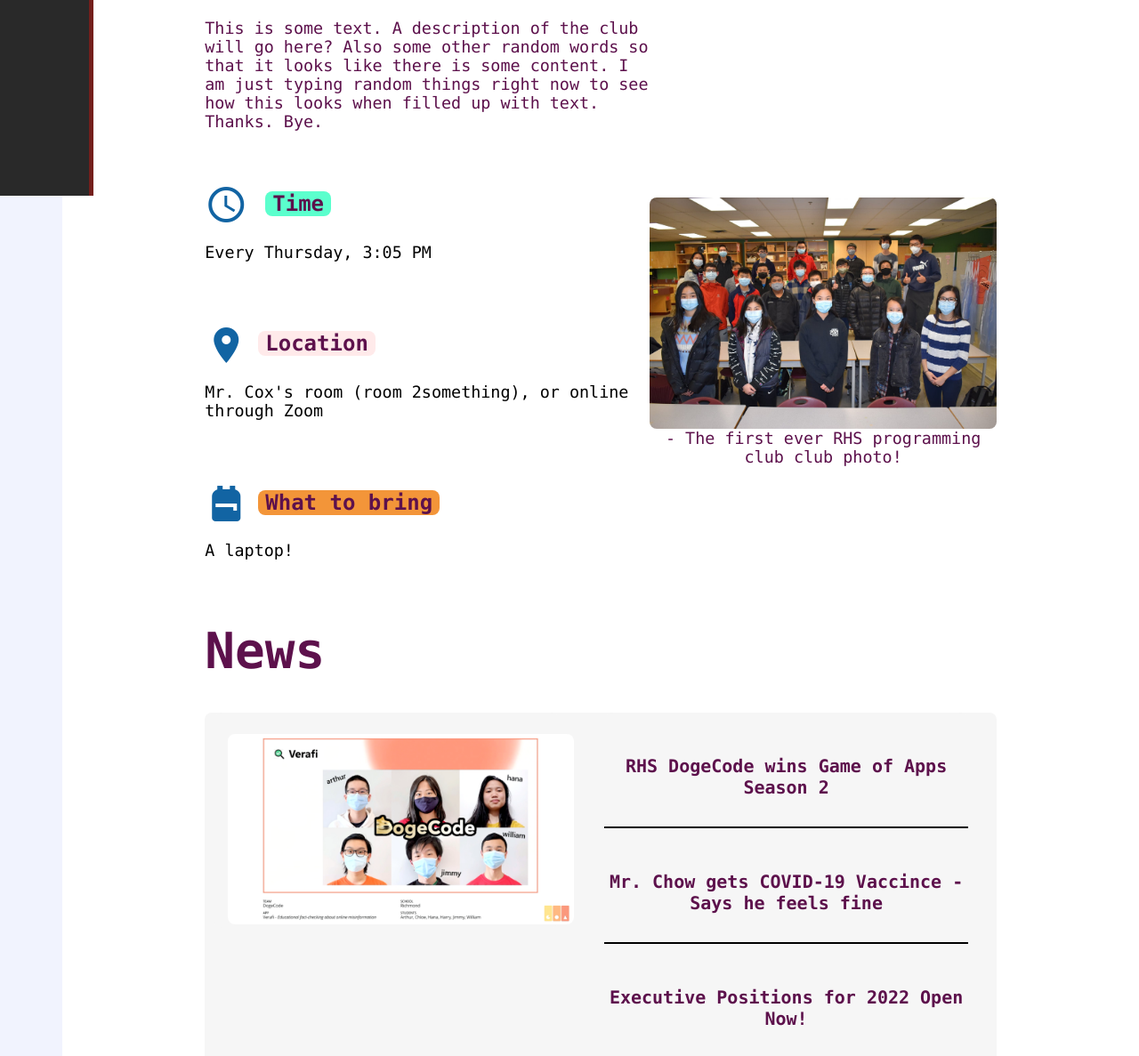
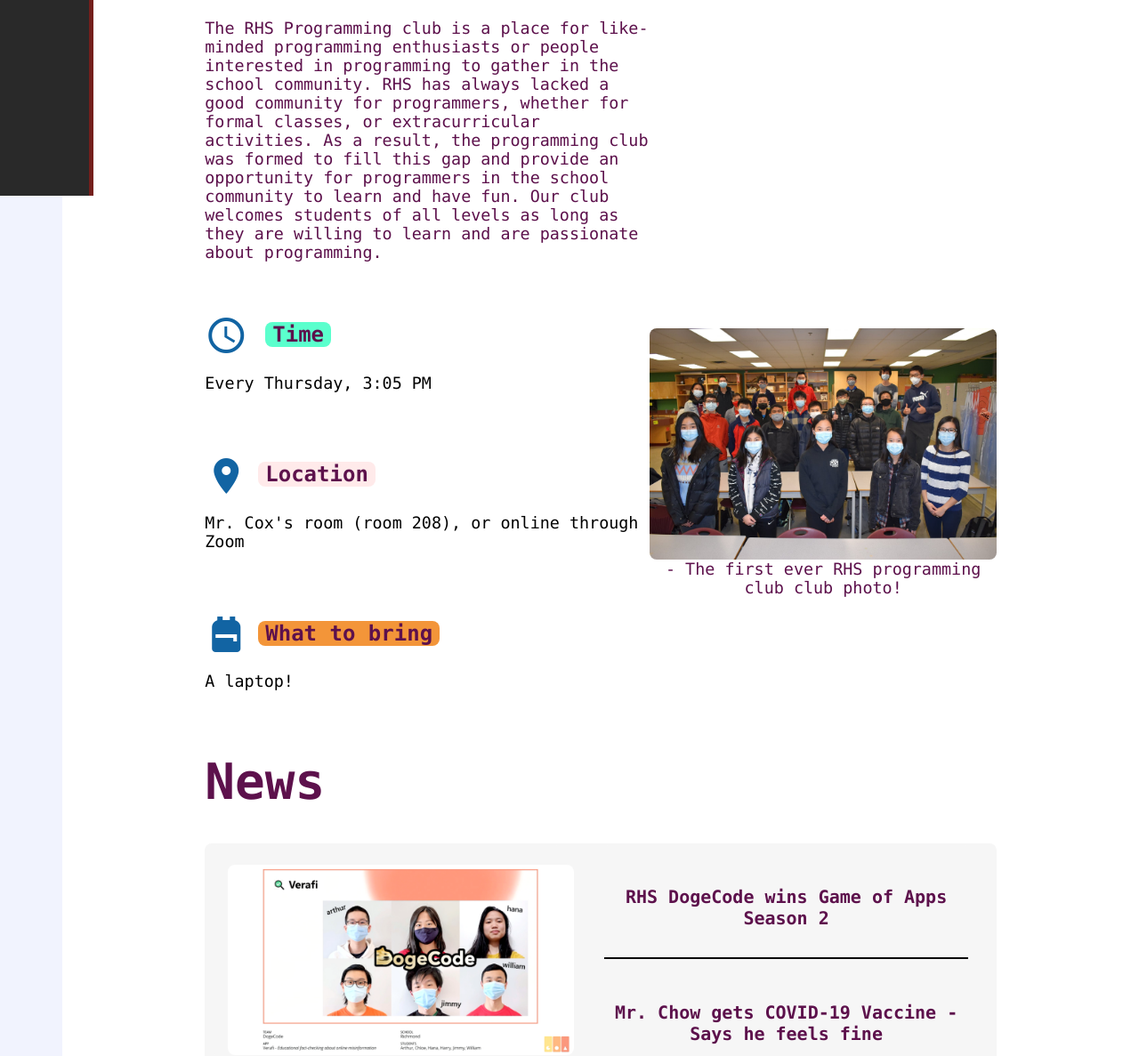
Before and after one commit to rhsProgrammingClub/rhsProgammingCLub, a plain HTML site: page index.html in a window 1280 px wide. Shown: the part 630-1817 px from the top of the page at 89% size. Drawn offline with Linux system fonts and the light colour scheme.

Commit message:
delete stuff and add stuff

```diff
--- a/index.html
+++ b/index.html
@@ -56,7 +56,11 @@
             <h1>The <span class="highlight">largest programming community</span> at Richmond Secondary School.</h1>
 
             <p>
-                This is some text. A description of the club will go here? Also some other random words so that it looks like there is some content. I am just typing random things right now to see how this looks when filled up with text. Thanks. Bye.
+
+                The RHS Programming club is a place for like-minded programming enthusiasts or people interested in programming to gather in the school community. RHS has always lacked a good community for programmers, whether for formal classes, or extracurricular activities.
+                As a result, the programming club was formed to fill this gap and provide an opportunity for programmers in the school community to learn and have fun. Our club welcomes students of all levels as long as they are willing to learn and are
+                passionate about programming.
+
             </p>
 
 
@@ -73,7 +77,7 @@
                     <div class="iconList">
                         <i class="material-icons">location_on</i><span class="highlightPink">Location</span> <br>
                         <p>
-                            Mr. Cox's room (room 2something), or online through Zoom
+                            Mr. Cox's room (room 208), or online through Zoom
                         </p>
                     </div>
                     <div class="iconList">
@@ -104,7 +108,7 @@
                     <div class="cardHomeRight">
 
                         <li><a href="#">RHS DogeCode wins Game of Apps Season 2</a></li>
-                        <li><a href="#">Mr. Chow gets COVID-19 Vaccince - Says he feels fine</a></li>
+                        <li><a href="#">Mr. Chow gets COVID-19 Vaccine - Says he feels fine</a></li>
                         <li style="margin-bottom: 4rem;"><a href="#">Executive Positions for 2022 Open Now!</a></li>
 
                     </div>
@@ -154,7 +158,7 @@
             </div>
         </div>
 
-        <img src="https://www.codecademy.com/webpack/6dbde596705090b98e4012a740c0bedb.svg" style="width: 100%; background-color: white; height: 15rem;">
+
 
         <div id="projects">
             <h1>Projects</h1>
```
